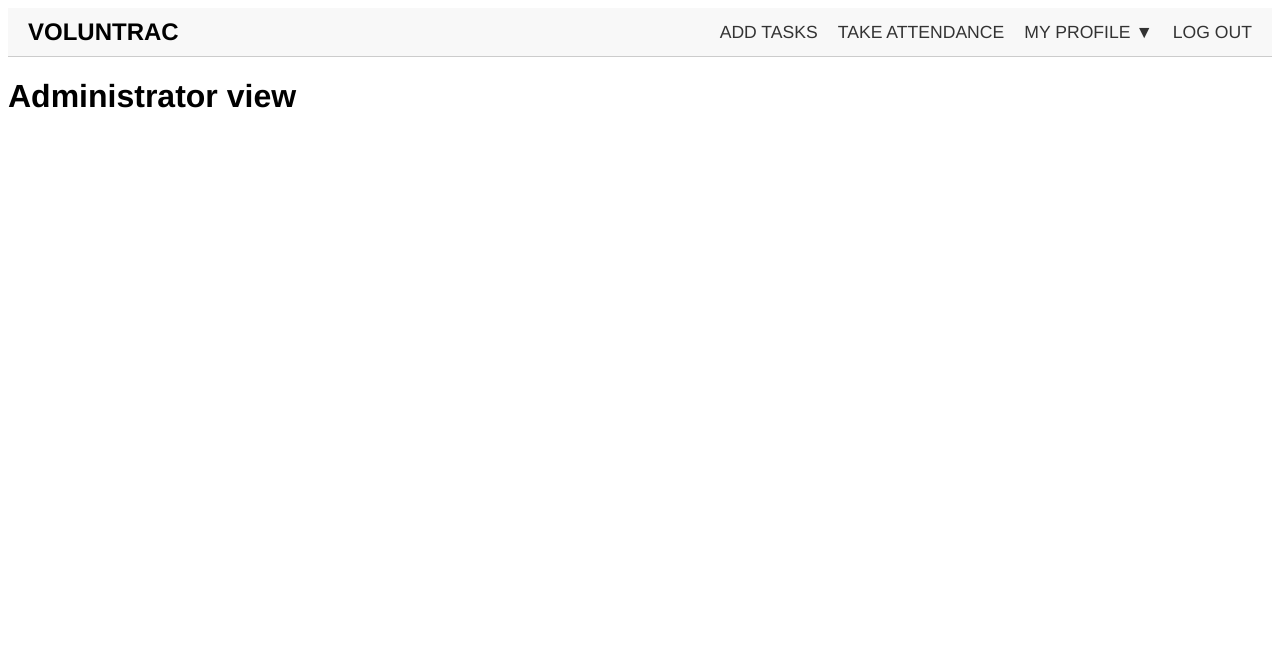
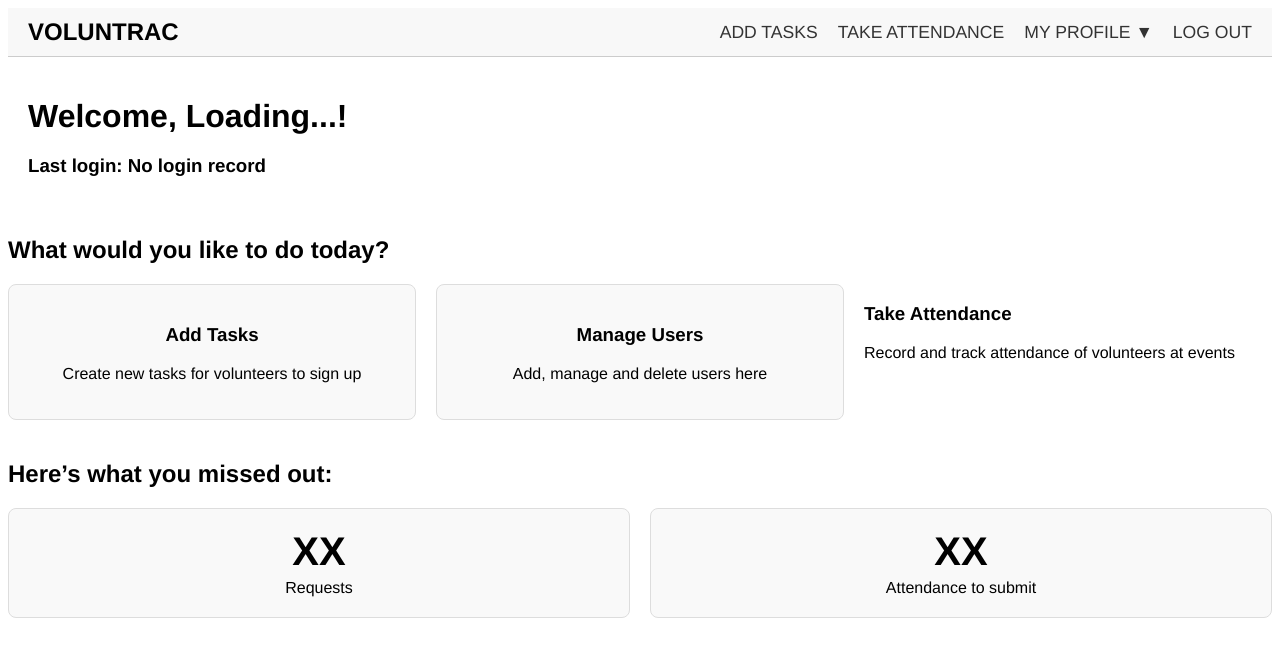
Before and after one commit to BT3103AppDev1/AY2425_S1_Group7, a Vue app: page /Admin/Dashboard in a window 1280 px wide. Shown: the top 656 px of the page. Built offline with nearby package versions, Linux system fonts and the light colour scheme; no server answers.

Commit message:
1st commit: Modified Adminstrator Dashboard, added routers and added HomePageUsername and LastLoginDate components

```diff
--- a/package.json
+++ b/package.json
@@ -26,7 +26,7 @@
     "eslint-plugin-vue": "^9.23.0",
     "jsdom": "^24.1.0",
     "prettier": "^3.2.5",
-    "vite": "^5.3.1",
+    "vite": "^5.4.9",
     "vitest": "^1.6.0"
   }
 }
--- /dev/null
+++ b/src/components/HomePageUsername.vue
@@ -0,0 +1,37 @@
+<script setup>
+import { ref, onMounted } from 'vue';
+import firebaseApp from "../firebase.js";
+import { getFirestore } from "firebase/firestore";
+import { auth } from '../firebase_setup';
+import { doc, getDoc } from 'firebase/firestore';
+import { onAuthStateChanged } from 'firebase/auth'
+
+const db = getFirestore(firebaseApp);
+const username = ref('Loading...');
+
+const fetchUserData = async (user) => {
+    try {
+        const userDoc = await getDoc(doc(db, 'users', user.uid));
+            if (userDoc.exists()) {
+                username.value = userDoc.data().username;
+            } else {
+                console.log('No such document!');
+            }
+    } catch (error) {
+        console.error('Error fetching user data:', error);
+    }
+};
+
+onMounted(() => {
+    // Check if the user is authenticated
+    onAuthStateChanged(auth, (user) => {
+        if (user) {
+            fetchUserData(user);
+        }
+    });
+});
+</script>
+
+<template>
+    <h1>Welcome, {{ username }}!</h1>
+  </template>
--- /dev/null
+++ b/src/components/LastLoginDate.vue
@@ -0,0 +1,29 @@
+<script setup>
+import { ref, onMounted } from 'vue';
+import { onAuthStateChanged } from 'firebase/auth';
+import { auth } from '../firebase_setup';
+
+const lastLogin = ref('');
+
+// Format the last login date
+const formatLastLogin = (lastSignInTime) => {
+    const date = new Date(lastSignInTime);
+    const options = { year: 'numeric', month: 'long', day: 'numeric' };
+    return date.toLocaleDateString(undefined, options); // This formats the date to e.g. '31 December 2024'
+};
+
+// Fetch last login date on component mount
+onMounted(() => {
+    onAuthStateChanged(auth, (user) => {
+        if (user) {
+            lastLogin.value = formatLastLogin(user.metadata.lastSignInTime); // Set formatted last login time
+        } else {
+            lastLogin.value = 'No login record';
+        }
+    });
+});
+</script>
+
+<template>
+    <h3>Last login: {{ lastLogin }}</h3> <!-- Display the last login date -->
+  </template>
--- a/src/router/index.js
+++ b/src/router/index.js
@@ -1,5 +1,5 @@
 import { createRouter, createWebHistory } from 'vue-router';
-import { getAuth } from 'firebase/auth';
+//import { getAuth } from 'firebase/auth';
 import TaskAdd from '@/views/TaskAdd.vue';
 import LogIn from '@/views/LogIn.vue';
 import RegisterUser from '@/views/RegisterUser.vue';
@@ -10,6 +10,8 @@ import ForbiddenAccess from "@/views/ForbiddenAccess.vue";
 import AdministratorDashboard from "@/views/AdministratorDashboard.vue";
 import NotFound from "@/views/NotFound.vue";
 import ProfileView from '@/components/ProfileView.vue';
+import HomePageUsername from '@/components/HomePageUsername.vue'
+import LastLoginDate from '@/components/LastLoginDate.vue';
 
 const router = createRouter({
   history: createWebHistory(import.meta.env.BASE_URL),
@@ -70,6 +72,16 @@ const router = createRouter({
     {
       path: '/Profile',
       component: ProfileView
+    },
+    {
+      path: '/HomepageUsername',
+      name: 'Username',
+      component: HomePageUsername
+    },
+    {
+      path: '/LastLoginDate',
+      name: 'Last Login Date',
+      component: LastLoginDate
     }
   ]
 });
--- a/src/views/AdministratorDashboard.vue
+++ b/src/views/AdministratorDashboard.vue
@@ -1,11 +1,119 @@
 <script setup>
 import AdministratorTaskbar from "../components/AdministratorTaskbar.vue"
+import HomePageUsername from '@/components/HomePageUsername.vue'
+import LastLoginDate from '@/components/LastLoginDate.vue';
+
 </script>
 
 <template>
     <AdministratorTaskbar></AdministratorTaskbar>
-    <h1>Administrator view</h1>
+
+    <div class="admin-homepage">
+        <HomePageUsername /> <!-- Renders the username -->
+        <LastLoginDate /> <!-- Renders the last login date -->
+    </div>
+
+    <div class = "task-options">
+        <h2>What would you like to do today?</h2>
+
+        <div class="task-grid">
+            <div class="task-card1">
+                <h3>Add Tasks</h3>
+                <p>Create new tasks for volunteers to sign up</p>
+            </div>
+
+            <div class="task-card2">
+                <h3>Manage Users</h3>
+                <p>Add, manage and delete users here</p>
+            </div>
+
+            <div class = "task-card3">
+                <h3>Take Attendance</h3>
+                <p>Record and track attendance of volunteers at events</p>
+            </div>
+        </div>
+
+        <div class = "dashboard">
+            <h2>Here’s what you missed out:</h2>
+
+            <div class = "dashboard-cards">
+                <div class = "requests">
+                    <h3>XX</h3>
+                    <p>Requests</p>
+                </div>
+
+                <div class = "attendance">
+                    <h3>XX</h3>
+                    <p>Attendance to submit</p>
+                </div>
+            </div>
+        </div>
+    </div>
+
 </template>
 
 <style scoped>
+.admin-homepage {
+    padding: 20px;
+}
+
+h1, h2 {
+    margin-bottom: 20px;
+}
+
+.task-grid {
+    display: grid;
+    grid-template-columns: repeat(3, 1fr);
+    gap: 20px;
+}
+
+.task-card1, .task-card2, .taskcard3 {
+    background-color: #f9f9f9;
+    border: 1px solid #ddd;
+    padding: 20px;
+    border-radius: 8px;
+    text-align: center;
+    transition: box-shadow 0.3s ease;
+}
+
+.task-card1:hover, .task-card2:hover, .task-card3:hover {
+  box-shadow: 0 2px 10px rgba(0, 0, 0, 0.1);
+}
+
+.dashboard {
+  margin-top: 40px;
+}
+
+.dashboard-cards {
+  display: flex;
+  gap: 20px;
+}
+
+.requests, .attendance {
+  background-color: #f9f9f9;
+  border: 1px solid #ddd;
+  padding: 20px;
+  border-radius: 8px;
+  flex: 1;
+  text-align: center;
+}
+
+.requests h3 {
+  font-size: 40px;
+  margin: 0;
+}
+
+.attendance h3 {
+  font-size: 40px;
+  margin: 0;
+}
+
+.requests p {
+  margin: 5px 0 0;
+}
+
+.attendance p {
+  margin: 5px 0 0;
+}
+
 </style>
```
Also changed, not shown: 1 other file (tests, documents, lock files or other folders).
